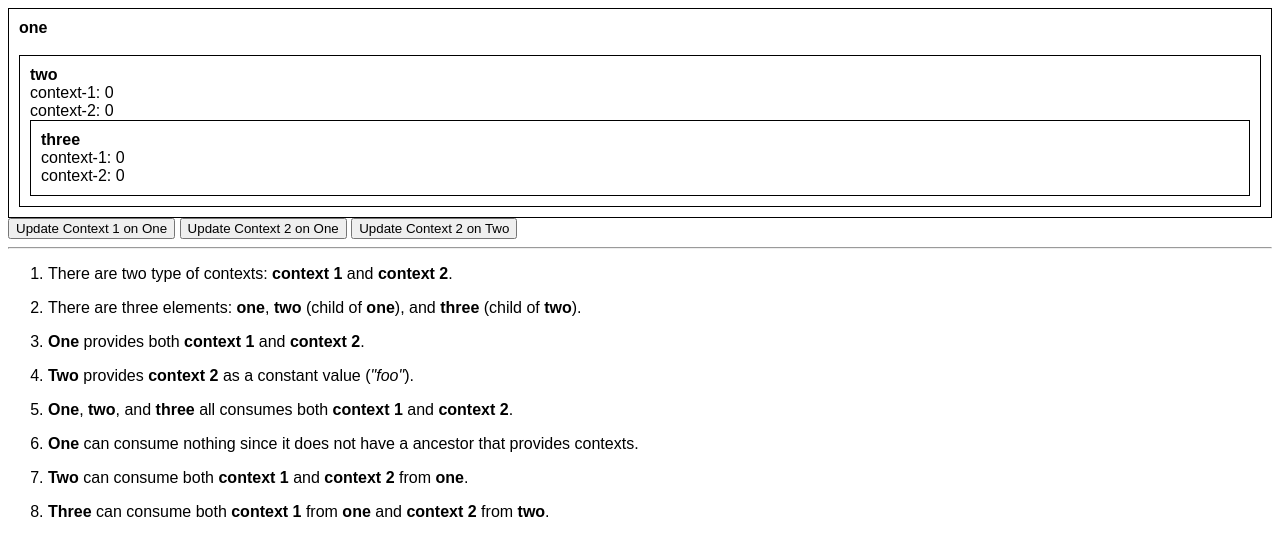
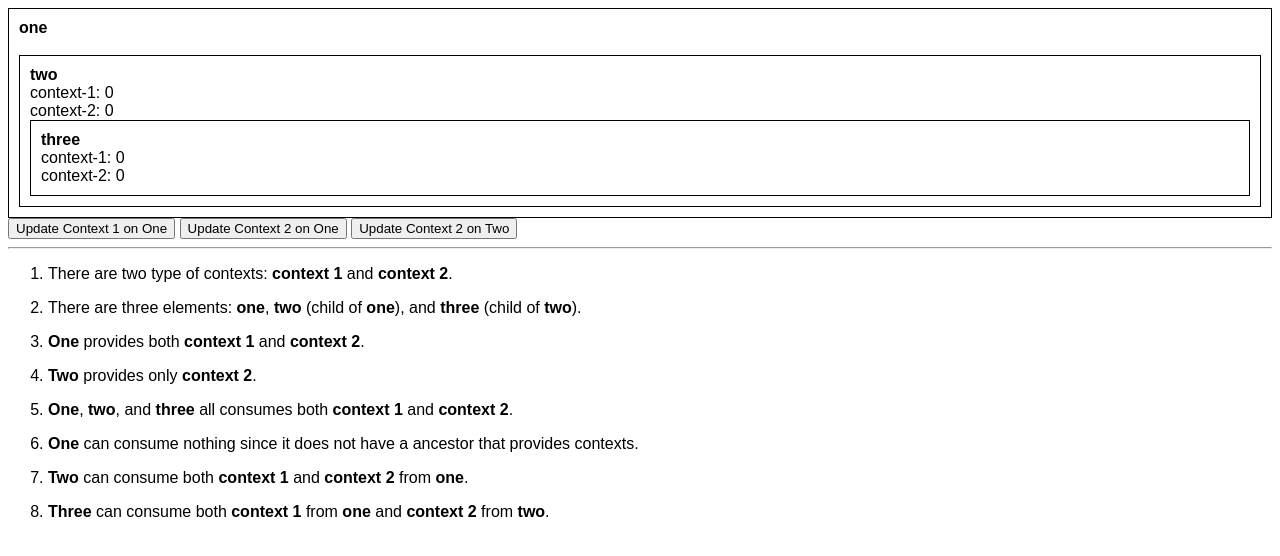
Before and after one commit to hey-web-components/context-protocal, a website built with Vite: page index.html in a window 1280 px wide. Built offline with nearby package versions, Linux system fonts and the light colour scheme.

Commit message:
correct text

```diff
--- a/index.html
+++ b/index.html
@@ -59,10 +59,7 @@
         <p><b>One</b> provides both <b>context 1</b> and <b>context 2</b>.</p>
       </li>
       <li>
-        <p>
-          <b>Two</b> provides <b>context 2</b> as a constant value
-          (<i>"foo"</i>).
-        </p>
+        <p><b>Two</b> provides only <b>context 2</b>.</p>
       </li>
       <li>
         <p>
```
